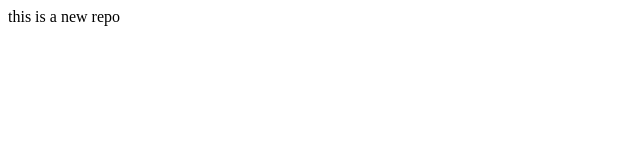
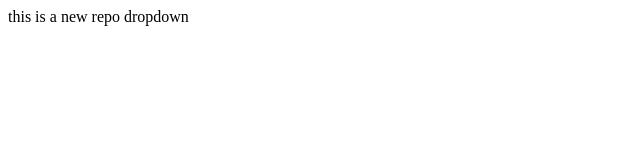
Before and after one commit to OwlInTheCity/local-Repo, a plain HTML site: page index.html in a window 1280 px wide. Shown: the full height of the page, 0-640 px from the left. Drawn offline with Linux system fonts and the light colour scheme.

Commit message:
added dropdown

```diff
--- a/index.html
+++ b/index.html
@@ -1,3 +1,4 @@
 <P>
     this is a new repo
+    dropdown
 </P>
```
